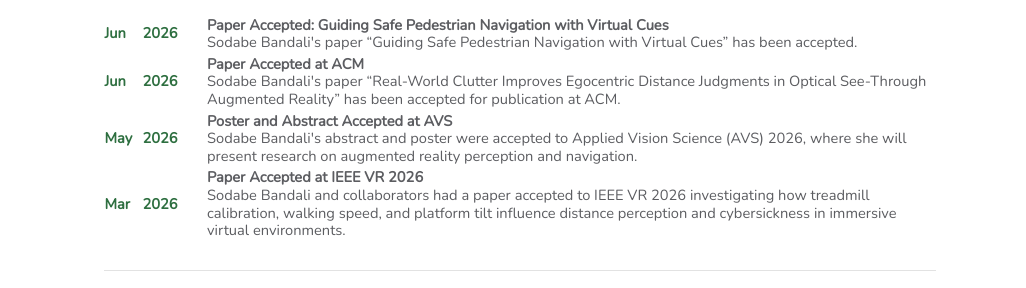
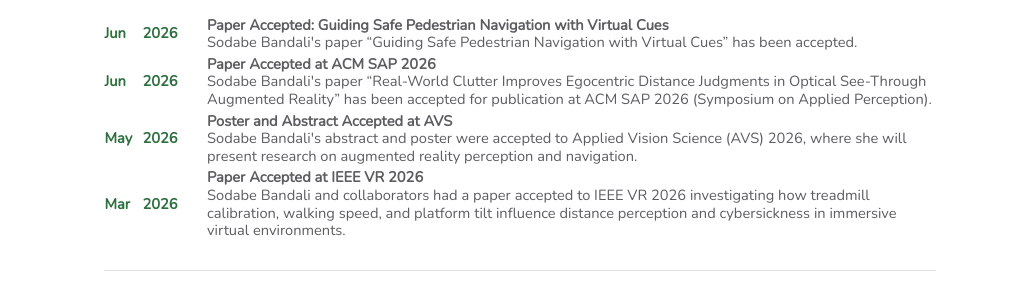
Before and after one commit to sodabe622/sodabe622.github.io, a plain HTML site: page index.html in a window 1280 px wide. Shown: the part 512-800 px from the top of the page, 254-1280 px from the left. Drawn offline with nearby package versions, Linux system fonts and the light colour scheme.

Commit message:
Update ACM news to specify ACM SAP 2026 venue

```diff
--- a/index.html
+++ b/index.html
@@ -135,7 +135,7 @@
 				<tr>
 				  <td class="month">Jun</td>
 				  <td class="year">2026</td>
-				  <td><b>Paper Accepted at ACM</b><br>Sodabe Bandali's paper &ldquo;Real-World Clutter Improves Egocentric Distance Judgments in Optical See-Through Augmented Reality&rdquo; has been accepted for publication at ACM.</td>
+				  <td><b>Paper Accepted at ACM SAP 2026</b><br>Sodabe Bandali's paper &ldquo;Real-World Clutter Improves Egocentric Distance Judgments in Optical See-Through Augmented Reality&rdquo; has been accepted for publication at ACM SAP 2026 (Symposium on Applied Perception).</td>
 				</tr>
 				<tr>
 				  <td class="month">May</td>
```
